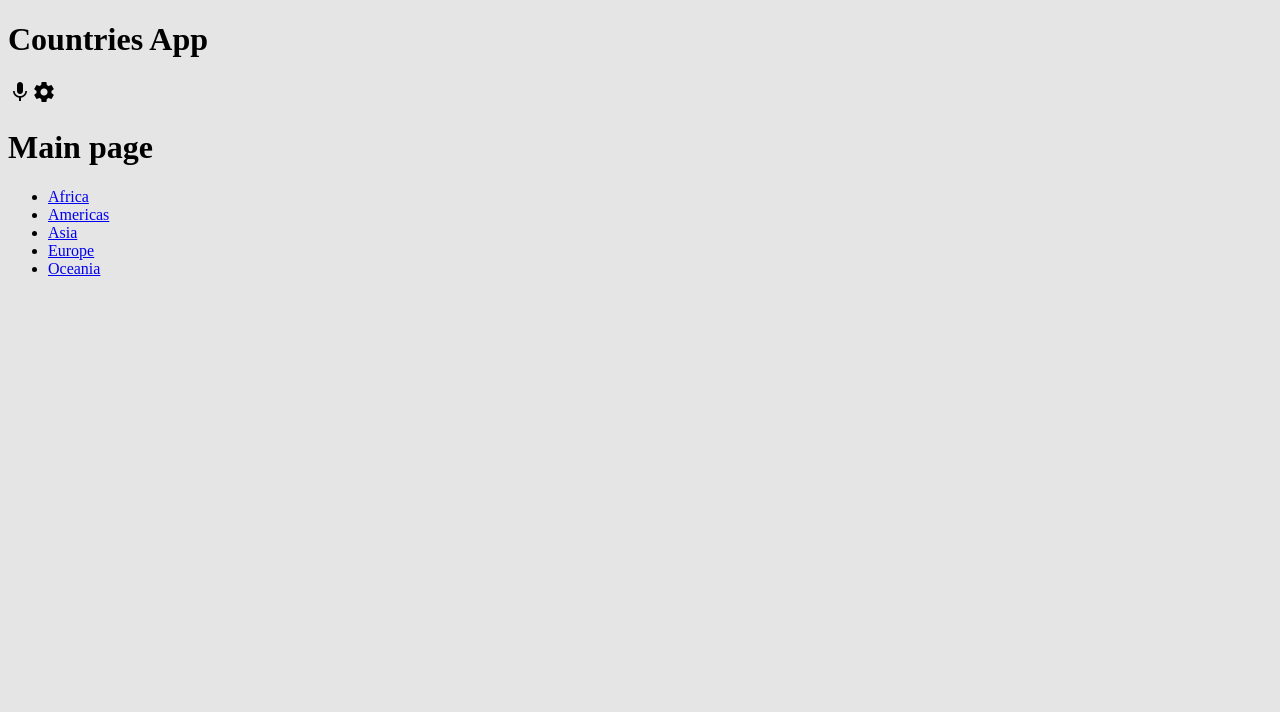
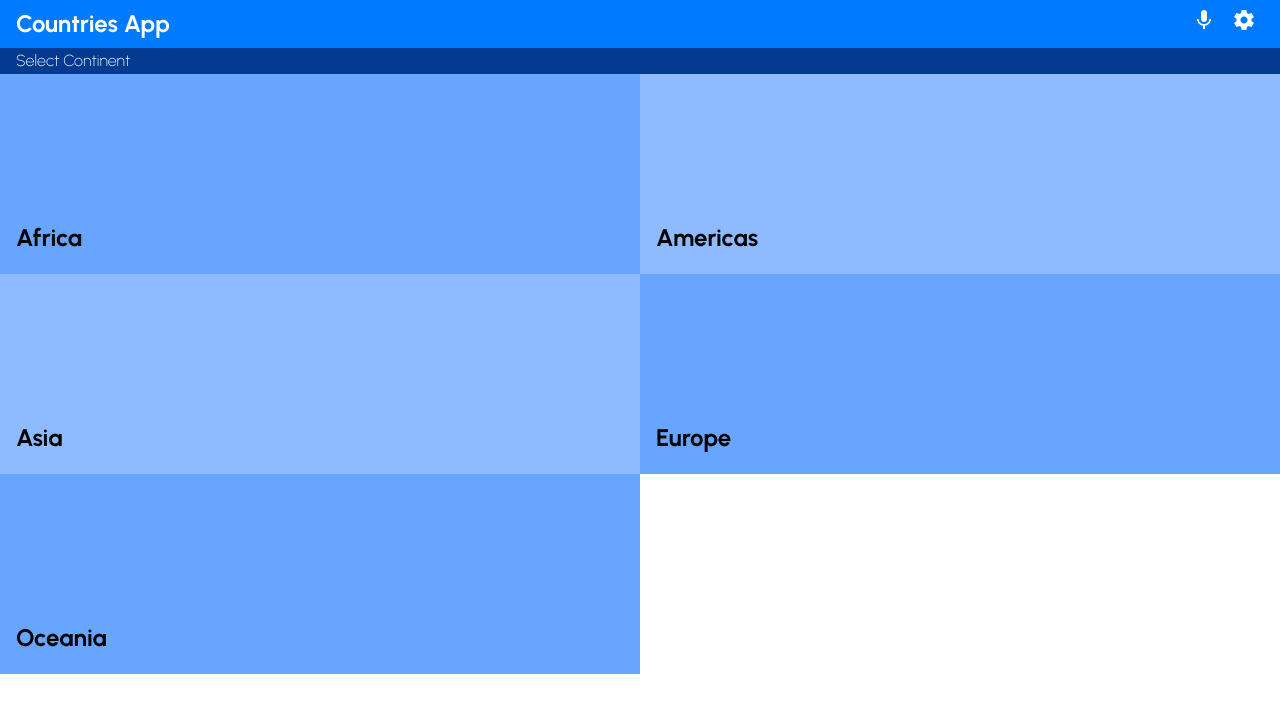
Before and after one commit to marijanbrvar/countries-webapp, a React (Create React App) app: page /1/1 in a window 1280 px wide. Shown: the top 712 px of the page. Built offline with nearby package versions, Linux system fonts and the light colour scheme.

Commit message:
Add styles for main page and navbar

```diff
--- a/src/App.css
+++ b/src/App.css
@@ -1,3 +1,97 @@
+@import url('https://fonts.googleapis.com/css2?family=Urbanist:wght@200;300;400;500;600;700&display=swap');
+
+/* Global Styles */
+:root {
+  --primary-color: #3b89fd;
+  --primary-color-900: #023a8f;
+  --primary-color-800: #014bb9;
+  --primary-color-600: #68a5ff;
+  --primary-color-400: #8ebbff;
+  --dark-color: #333;
+  --light-color: #e2e2e2;
+  --darker-color: #8b8b8b;
+  --danger-color: #dc3545;
+  --success-color: #28a745;
+}
+
+* {
+  box-sizing: border-box;
+  margin: 0;
+  padding: 0;
+}
+
 body {
-  background-color: rgba(0, 0, 0, 0.1);
+  font-family: 'Urbanist', sans-serif;
+  font-weight: normal;
+  font-size: 1rem;
+  line-height: 1.6;
+  background-color: #fff;
+  color: #333;
 }
+
+nav {
+  display: flex;
+  align-items: center;
+  justify-content: space-between;
+  background-color: rgb(0, 123, 255);
+  padding: 0.3rem 1rem;
+  color: white;
+}
+
+nav i {
+  margin: 0 .5rem;
+}
+
+nav h1 {
+  display: flex;
+  align-items: center;
+}
+
+nav h1 i {
+  margin: 0;
+}
+
+a {
+  color: rgb(0, 0, 0);
+  text-decoration: none;
+}
+
+a:hover {
+  color: rgba(255, 255, 255, 0.84);
+}
+
+ul {
+  list-style: none;
+}
+
+img {
+  width: 100%;
+}
+
+.main {
+}
+
+.main h3 {
+  background-color: var(--primary-color-900);
+  color: white;
+  font-weight: 200;
+  font-size: 1rem;
+  padding-left: 1rem;
+}
+
+.main .list-item {
+  min-height: 200px;
+  background-color: var(--primary-color-400);
+  display: flex;
+  align-items: end;
+  padding: 1rem;
+}
+
+.main .list-item:nth-child(4n+1), .list-item:nth-child(4n+4) {
+  background-color: var(--primary-color-600);
+}
+
+.section {
+  display: grid;
+  grid-template-columns: 1fr 1fr;
+}
--- a/src/components/Navbar.js
+++ b/src/components/Navbar.js
@@ -10,16 +10,15 @@ const Navbar = () => {
   const history = useHistory();
   const dispatch = useDispatch();
   const { currentContinent, currentCountry } = useSelector((state) => state.country);
-  // console.log('location', history.location.pathname);
+
   const goBack = () => {
     if (history.location.pathname === '/') { return clearCurrentContry(); }
     dispatch(setCurrentContinent(null));
     return history.push('/');
-    // console.log(history.location.pathname === '/');
   };
 
   return (
-    <div>
+    <nav>
       <h1>
         {currentContinent !== null && <i onClick={() => goBack()} className="material-icons">chevron_left</i>}
         {
@@ -30,9 +29,11 @@ const Navbar = () => {
             : currentContinent
         }
       </h1>
-      <i className="material-icons mx-1">mic</i>
-      <i className="material-icons">settings</i>
-    </div>
+      <div>
+        <i className="material-icons mx-1">mic</i>
+        <i className="material-icons">settings</i>
+      </div>
+    </nav>
   );
 };
 
--- a/src/pages/CountryList.js
+++ b/src/pages/CountryList.js
@@ -18,7 +18,7 @@ const CountryList = (props) => {
 
   return (
     <div>
-      <h1>Country List page</h1>
+      <h3>Country List page</h3>
       <ul>
         {countries.map((country) => <li key={country.alpha2Code}><Link to={`/${continent}/${country.alpha2Code}`}>{country.name}</Link></li>)}
       </ul>
--- a/src/pages/Main.js
+++ b/src/pages/Main.js
@@ -7,10 +7,18 @@ const Main = () => {
   const { continents } = useSelector((state) => state.country);
 
   return (
-    <div>
-      <h1>Main page</h1>
-      <ul>
-        {continents.map((cont, idx) => <li key={idx}><Link to={`/${cont}`}>{cont}</Link></li>)}
+    <div className="main">
+      <h3>Select Continent</h3>
+      <ul className="section">
+        {continents.map((cont, idx) => (
+          <li key={idx} className="list-item">
+            <Link to={`/${cont}`}>
+              <div>
+                <h2>{cont}</h2>
+              </div>
+            </Link>
+          </li>
+        ))}
       </ul>
     </div>
   );
```
